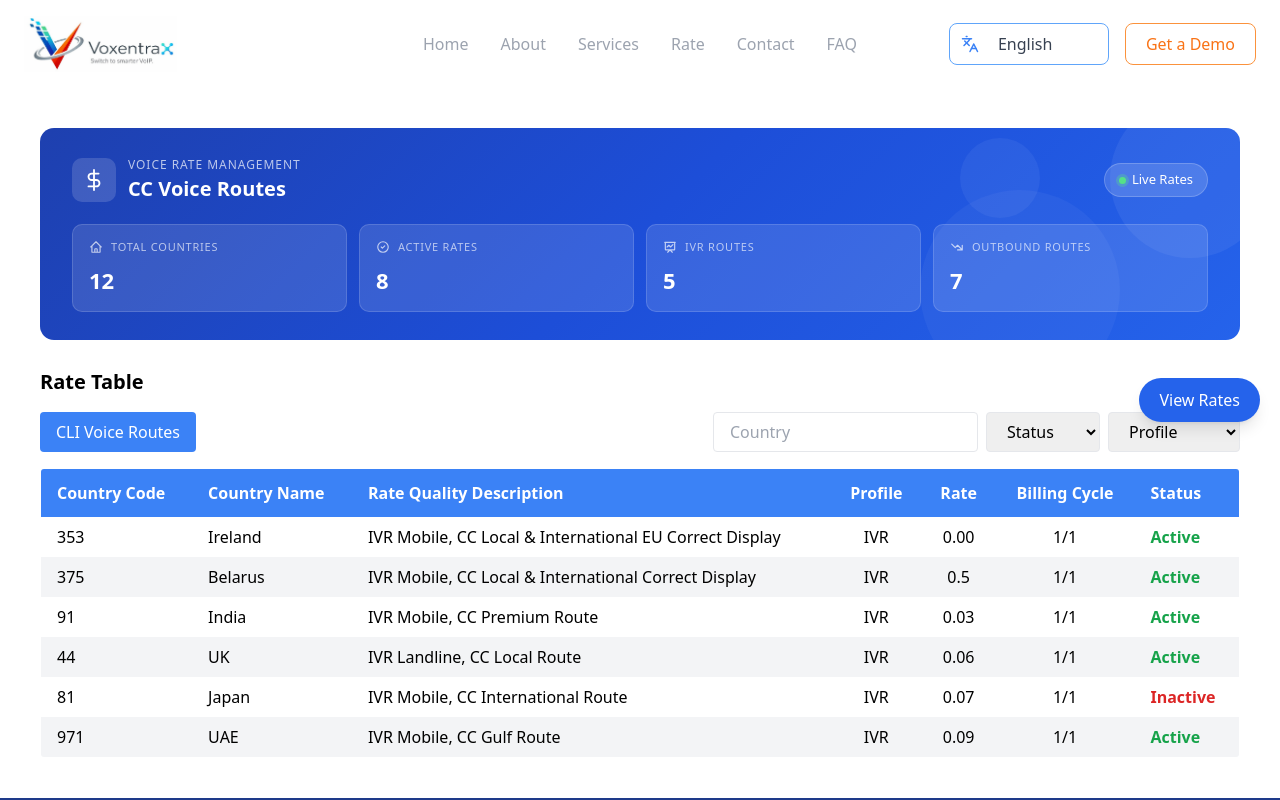
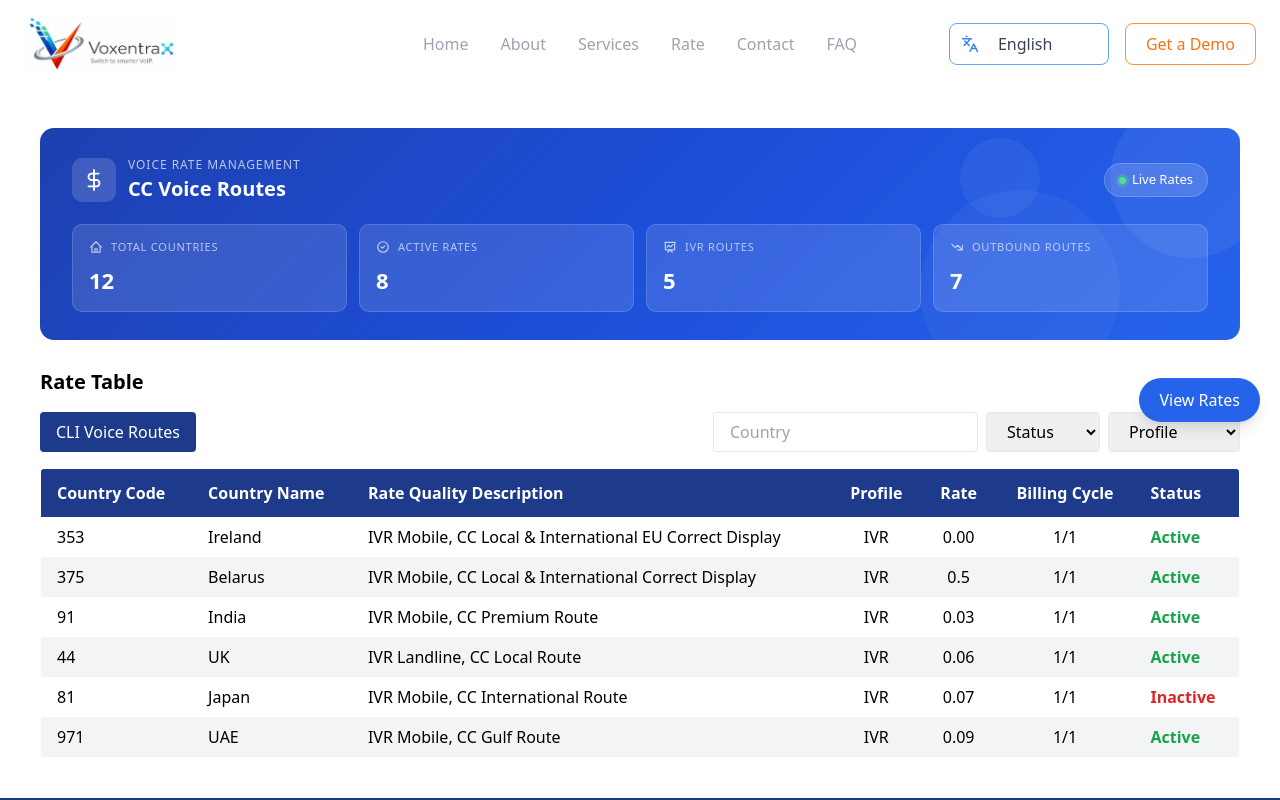
Before and after one commit to codostack/voxentrax, a React (Create React App) app: page /rate in a window 1280 px wide. Shown: the top 800 px of the page. Built offline with nearby package versions, Linux system fonts and the light colour scheme.

Commit message:
update the rate page design

```diff
--- a/src/pages/Rate/page.jsx
+++ b/src/pages/Rate/page.jsx
@@ -107,7 +107,7 @@
       {/* Tabs + Filters */}
       <div className="flex justify-between items-center mb-4">
         <div className="flex gap-2">
-          <button className="bg-blue-500 text-white px-4 py-2 rounded h-[40px]">
+          <button className="bg-blue-900 text-white px-4 py-2 rounded h-[40px]">
             CLI Voice Routes
           </button>
         </div>
@@ -139,7 +139,7 @@
 
       {/* Table */}
       <table className="min-w-full border rounded overflow-hidden">
-        <thead className="bg-blue-500 text-white">
+        <thead className="bg-blue-900 text-white">
           <tr>
             {selectionMode && <th className="px-4 py-3"></th>}
             <th className="px-4 py-3 text-left">Country Code</th>
```
